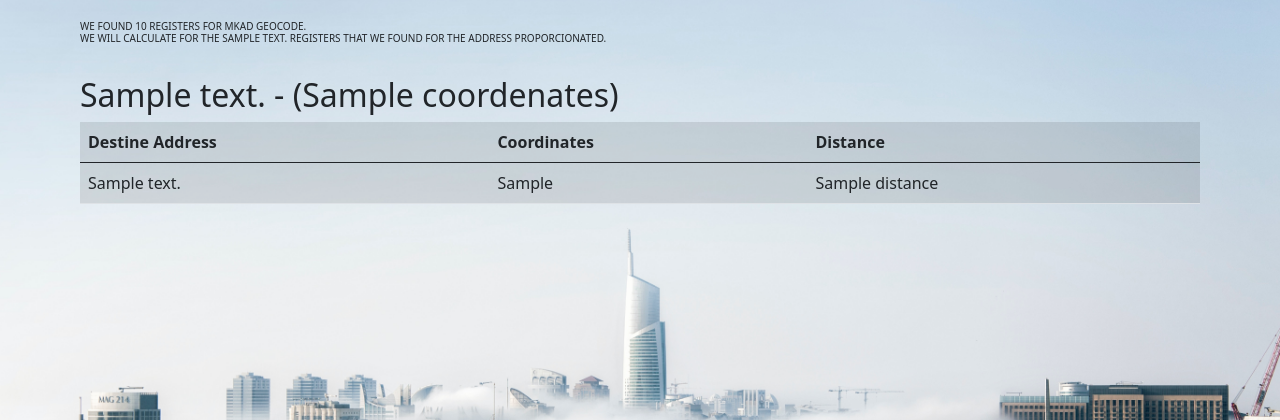
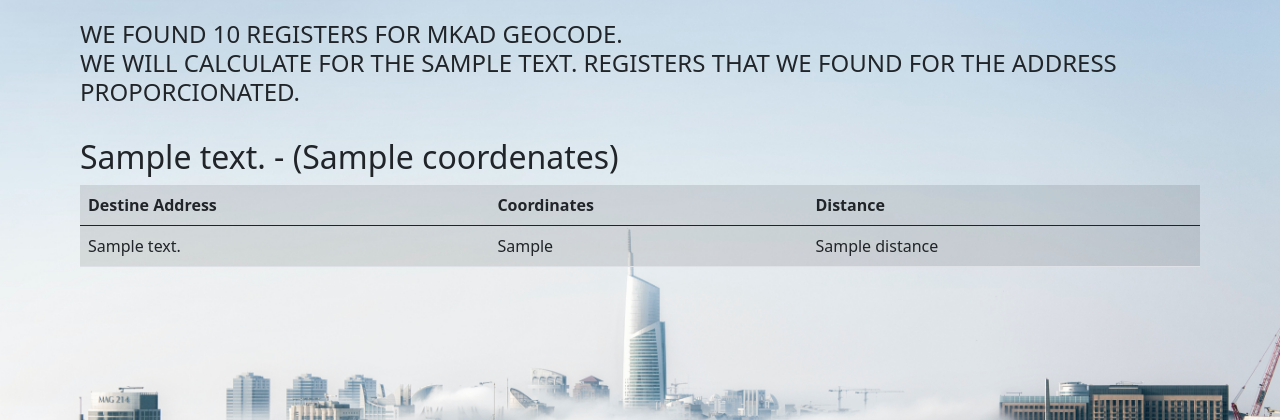
Before and after one commit to geramolinest/FlaskTest, a Flask app: template templates/result.html in a window 1280 px wide. Shown: the part 60-480 px from the top of the page. Run offline with Flask 2, Linux system fonts and the light colour scheme; the template is opened without the code that fills it: most values are stand-ins (such as "Sample title", 1, 10 or a date in 2020).

Commit message:
Fixing font size

```diff
--- a/static/css/styleresult.css
+++ b/static/css/styleresult.css
@@ -86,10 +86,6 @@
 }
 h4{
     text-transform: uppercase;
-    font-size: 10px;
+    font-size: 26px;
+    font-weight: 900;
 }
-
-.tableRes h4{
-    text-transform: uppercase;
-    font-size: 10px;
-}
```
